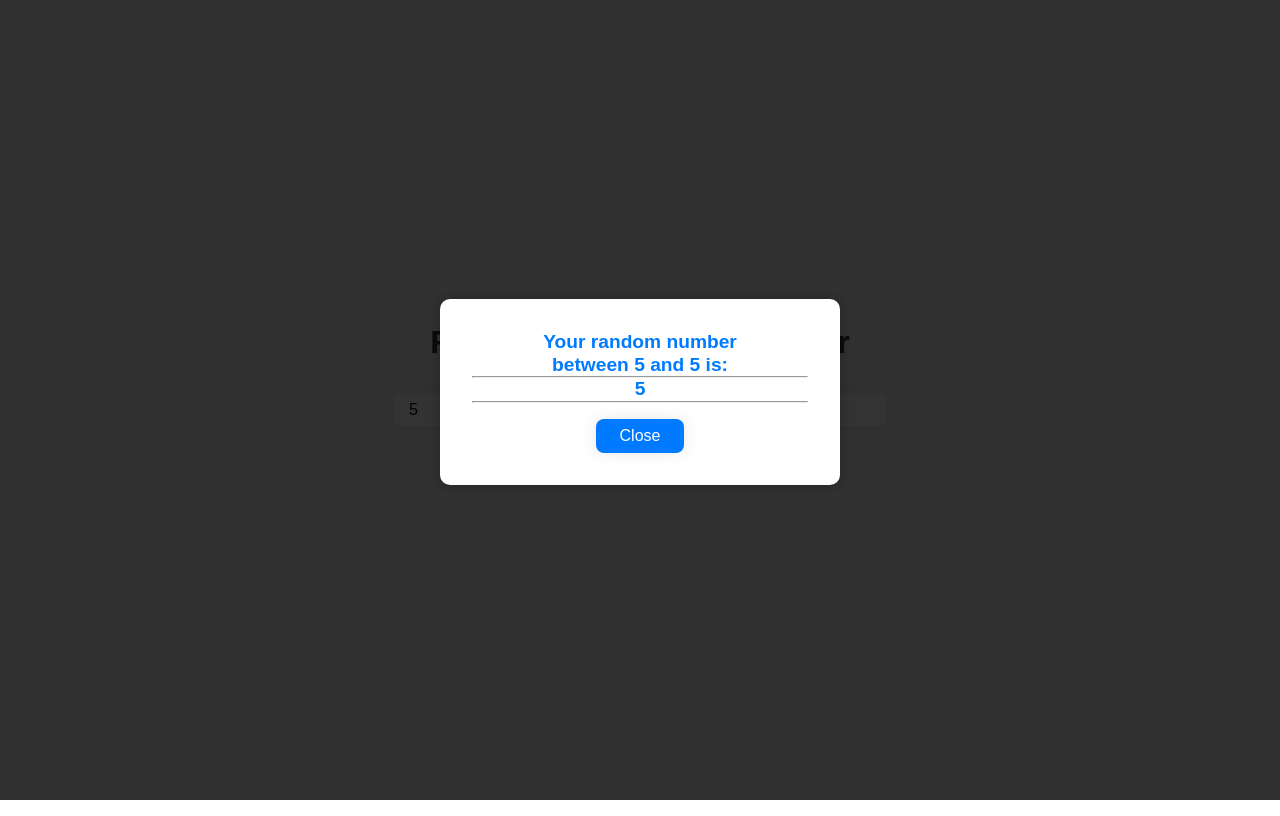
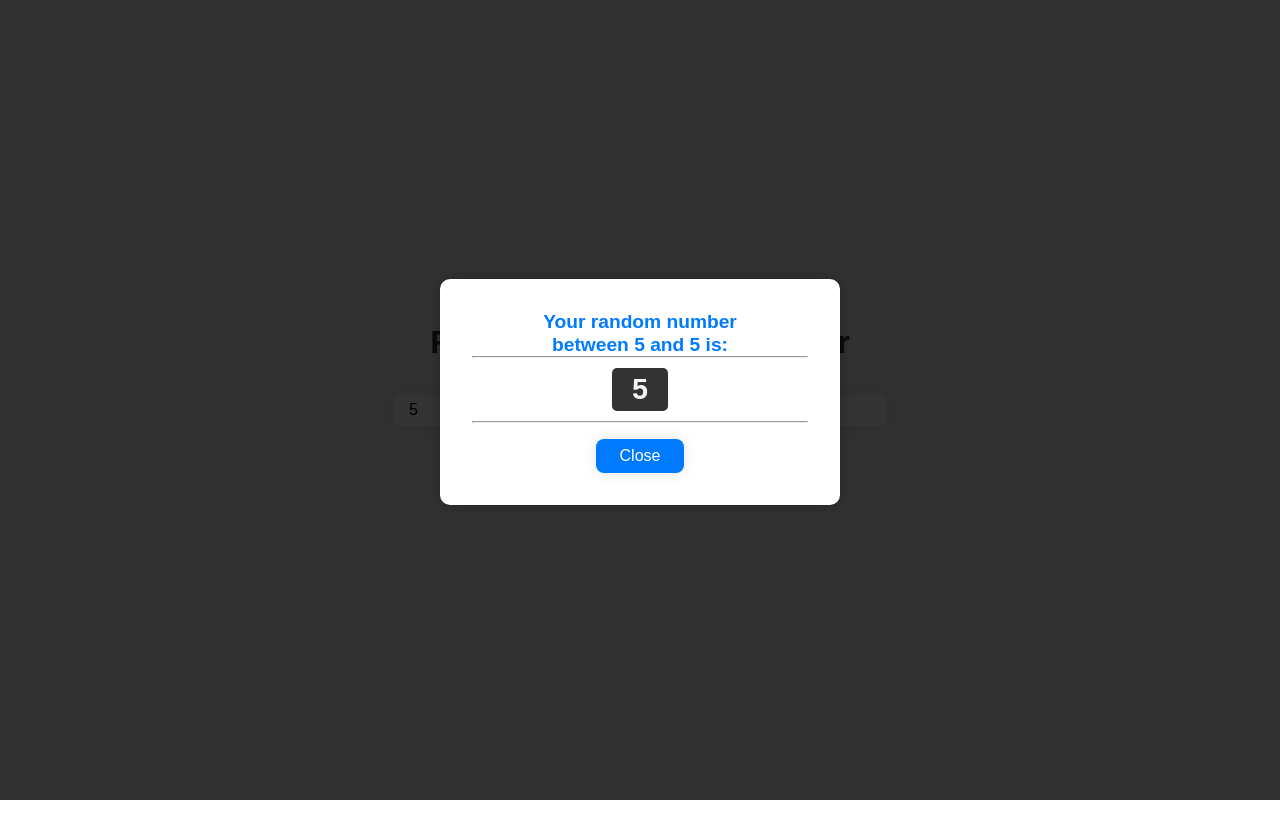
Before and after one commit to exomond/first-app, a React (Vite) app in the folder first-app/random-number-generator/: page / in a window 1280 px wide. Both pictures are taken after typing "5", "5" into the empty fields and a click on the button "Generate". Built offline with nearby package versions, Linux system fonts and the light colour scheme.

Commit message:
enhance result number display with prominent styling

```diff
--- a/first-app/random-number-generator/index.html
+++ b/first-app/random-number-generator/index.html
@@ -5,7 +5,7 @@
     <link rel="icon" type="image/svg+xml" href="/vite.svg" />
     <link href='https://unpkg.com/boxicons@2.1.4/css/boxicons.min.css' rel='stylesheet'>
     <meta name="viewport" content="width=device-width, initial-scale=1.0" />
-    <title>Vite + React</title>
+    <title>Random Number Generator</title>
   </head>
   <body>
     <div id="root"></div>
--- a/first-app/random-number-generator/src/App.css
+++ b/first-app/random-number-generator/src/App.css
@@ -129,3 +129,15 @@ p {
 .resultBox button {
   margin-top: 1rem;
 }
+
+/* Existing styles... */
+
+.resultNumber {
+  background-color: #333;  /* Dark background */
+  color: #f5f5f5;          /* Light text color */
+  padding: 10px 20px;      /* Padding around the number */
+  border-radius: 5px;      /* Rounded corners */
+  display: inline-block;   /* To keep it inline with the text */
+  font-size: 1.5em;        /* Increase font size */
+  margin: 10px 0;          /* Add some margin to separate it from surrounding text */
+}
--- a/first-app/random-number-generator/src/R-N-G.jsx
+++ b/first-app/random-number-generator/src/R-N-G.jsx
@@ -9,19 +9,20 @@ function RandomNumberGenerator() {
   const [error, setError] = useState(""); // Add error state
 
   const handleGenerate = () => {
-    if (!min || !max) { // checks If either min or max is falsy (empty, undefined, null, or 0)
-        setError('Minimum and Maximum numbers cannot be empty');
-        setShowResult(false); // Ensure the result box doesn't show
-        return;
-      }
+    if (!min || !max) {
+      // checks If either min or max is falsy (empty, undefined, null, or 0)
+      setError("Minimum and Maximum numbers cannot be empty");
+      setShowResult(false); // Ensure the result box doesn't show
+      return;
+    }
     if (parseInt(min) <= 0 || parseInt(max) <= 0) {
-      setError('Minimum and Maximum numbers cannot be zero or negative');
+      setError("Minimum and Maximum numbers cannot be zero or negative");
       setShowResult(false); // Ensure the result box doesn't show
       return;
     }
 
     if (parseInt(min) > parseInt(max)) {
-      setError('Minimum number cannot be greater than Maximum number');
+      setError("Minimum number cannot be greater than Maximum number");
       setShowResult(false); // Ensure the result box doesn't show
       return;
     }
@@ -38,8 +39,8 @@ function RandomNumberGenerator() {
         <div className="overlay">
           <div className="resultBox">
             <p>
-              Your random number <br /> between {min} and {max} is: <hr />{" "}
-              {randomNumber} <hr />
+              Your random number <br /> between {min} and {max} is: <hr />
+              <div className="resultNumber">{randomNumber}</div> <hr />
             </p>
             <button onClick={() => setShowResult(false)}>Close</button>
           </div>
```
